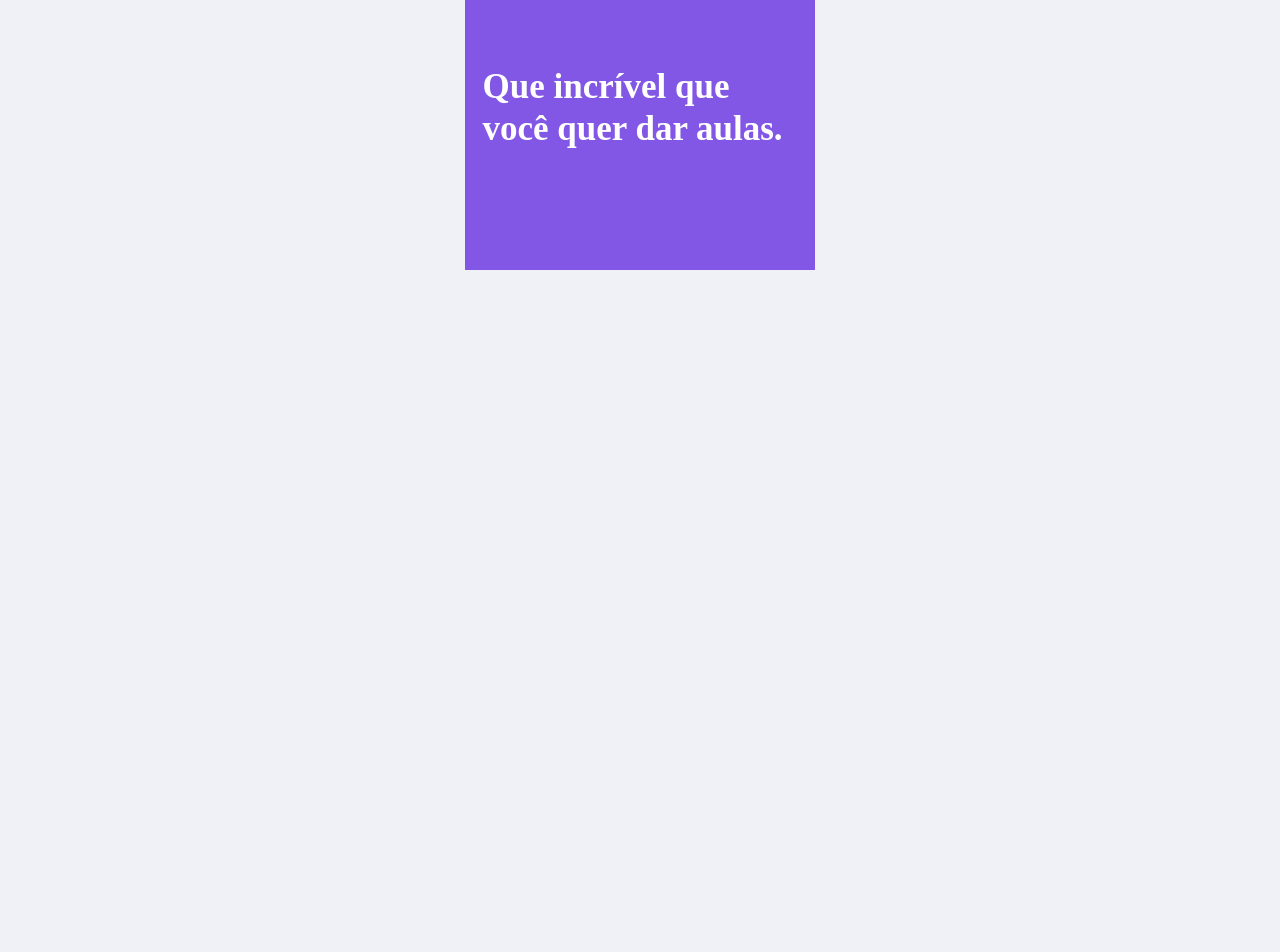
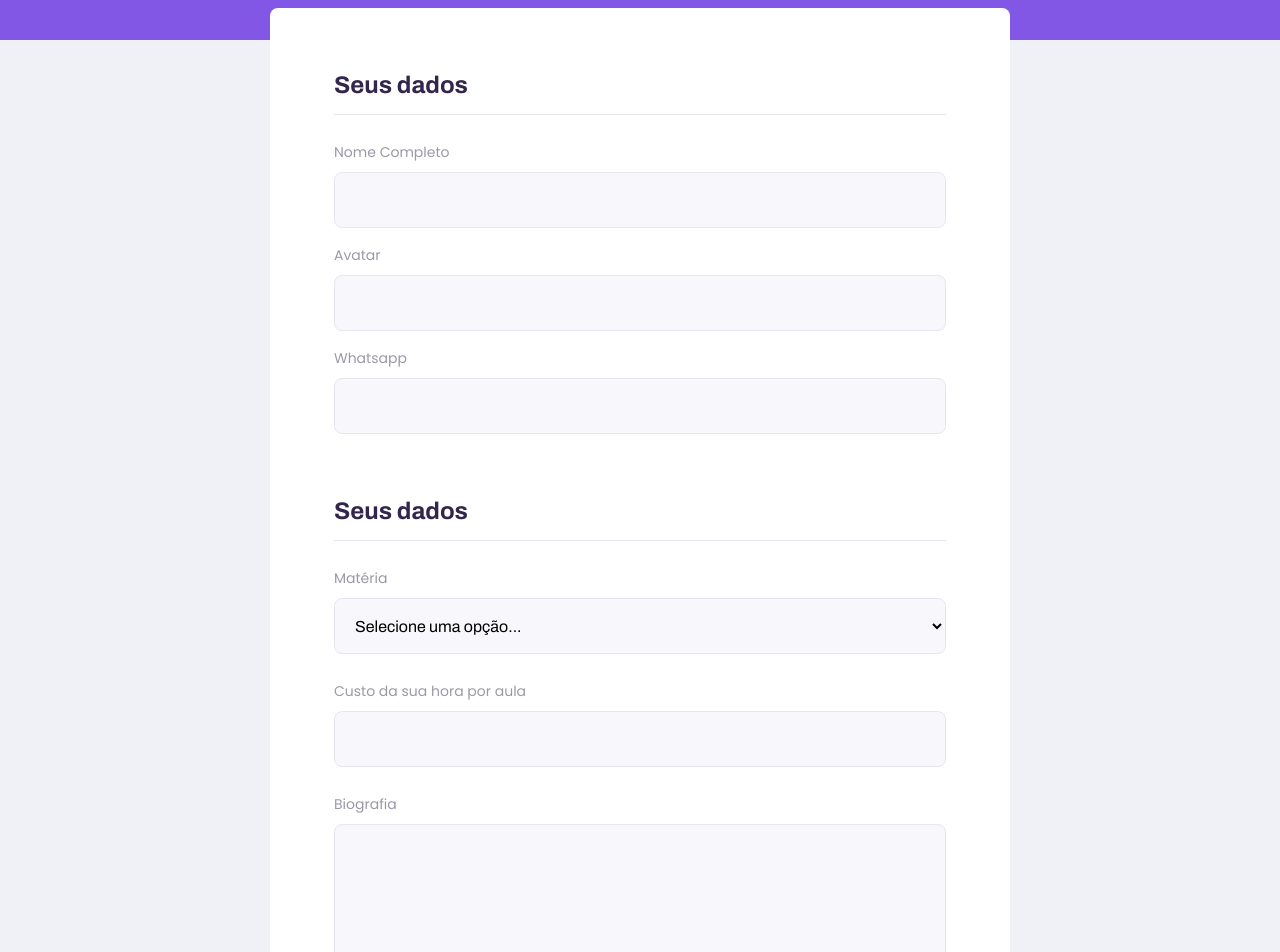
Before and after one commit to andreserudo/proffy, a React (Create React App) app in the folder web/: page /give-classes in a window 1280 px wide. Shown: the part 300-1252 px from the top of the page. Before the commit the page ends 800 px from the top, so only its background shows below. Built offline with nearby package versions, Linux system fonts and the light colour scheme.

Commit message:
componentes da pagina TeacherList

```diff
--- /dev/null
+++ b/web/src/components/Input/index.tsx
@@ -0,0 +1,21 @@
+import React, { InputHTMLAttributes} from 'react';
+
+import './styles.css';
+
+interface InputProps extends InputHTMLAttributes<HTMLInputElement> {
+  name: string;
+  label: string;
+}
+
+const Input: React.FC<InputProps> = ({ label, name, ...rest }) => {
+  return (
+
+    <div className="input-block">
+      <label htmlFor={name}>{ label }</label>
+      <input type="text" id={name} {...rest}/>
+    </div>
+
+  );
+}
+
+export default Input;
--- /dev/null
+++ b/web/src/components/Input/styles.css
@@ -0,0 +1,34 @@
+.input-block{
+  position: relative;
+}
+
+.input-block + .input-block {
+  margin-top: 1.4rem;
+}
+
+.input-block label{
+  font-size: 1.4rem;
+}
+
+.input-block input{
+  width: 100%;
+  height: 5.6rem;
+  margin-top: 0.8rem;
+  border-radius: 0.8rem;
+  background: var(--color-input-background);
+  border: 1px solid var(--color-line-in-white);
+  outline: 0;
+  padding: 0 1.6rem;
+  font: 1.6rem Archivo;
+}
+
+.input-block:focus-within::after{
+  width: calc(100% - 3.2rem);
+  height: 2px;
+  content: '';
+  background: var(--color-primary-light);
+  position: absolute;
+  left: 1.6rem;
+  right: 1.6rem;
+  bottom: 0;
+}
--- a/web/src/components/PageHeader/index.tsx
+++ b/web/src/components/PageHeader/index.tsx
@@ -8,6 +8,7 @@
 
 interface PageHeaderProps {
   title: string;
+  description?: string;
 }
 
 const PageHeader: React.FC<PageHeaderProps> = (props) => {
@@ -22,6 +23,8 @@
 
       <div className="header-content">
         <strong>{props.title}</strong>
+        { props.description && <p>{props.description}</p> }
+
         {props.children}
       </div>
     </header>
--- a/web/src/components/PageHeader/styles.css
+++ b/web/src/components/PageHeader/styles.css
@@ -40,6 +40,14 @@
   color: var(--color-title-in-primary);
 }
 
+.page-header .header-content p {
+  max-width: 30rem;
+  font-size: 1.6rem;
+  line-height: 2.6rem;
+  color: var(--color-text-in-primary);
+  margin-top: 2.4rem;
+}
+
 @media (min-width: 700px){
   .page-header {
     height: 340px;
--- /dev/null
+++ b/web/src/components/Select/index.tsx
@@ -0,0 +1,33 @@
+import React, { SelectHTMLAttributes} from 'react';
+
+import './styles.css';
+
+interface SelectProps extends SelectHTMLAttributes<HTMLSelectElement> {
+  name: string;
+  label: string;
+  options: Array<{
+    value: string;
+    label: string;
+  }>;
+}
+
+const Select: React.FC<SelectProps> = ({ label, name, options,...rest }) => {
+  return (
+
+    <div className="select-block">
+      <label htmlFor={name}>{ label }</label>
+      <select  id={name} {...rest}>
+        <option value="" disabled hidden selected>Selecione uma opção...</option>
+        {
+          options.map( option => {
+            return <option value={option.value} >{option.label}</option>
+          })
+        }
+
+      </select>
+    </div>
+
+  );
+}
+
+export default Select;
--- /dev/null
+++ b/web/src/components/Select/styles.css
@@ -0,0 +1,34 @@
+.select-block{
+  position: relative;
+}
+
+.select-block + .select-block {
+  margin-top: 1.4rem;
+}
+
+.select-block label{
+  font-size: 1.4rem;
+}
+
+.select-block select{
+  width: 100%;
+  height: 5.6rem;
+  margin-top: 0.8rem;
+  border-radius: 0.8rem;
+  background: var(--color-input-background);
+  border: 1px solid var(--color-line-in-white);
+  outline: 0;
+  padding: 0 1.6rem;
+  font: 1.6rem Archivo;
+}
+
+.select-block:focus-within::after{
+  width: calc(100% - 3.2rem);
+  height: 2px;
+  content: '';
+  background: var(--color-primary-light);
+  position: absolute;
+  left: 1.6rem;
+  right: 1.6rem;
+  bottom: 0;
+}
--- /dev/null
+++ b/web/src/components/Textarea/index.tsx
@@ -0,0 +1,21 @@
+import React, { TextareaHTMLAttributes} from 'react';
+
+import './styles.css';
+
+interface TextareaProps extends TextareaHTMLAttributes<HTMLTextAreaElement> {
+  name: string;
+  label: string;
+}
+
+const Textarea: React.FC<TextareaProps> = ({ label, name, ...rest }) => {
+  return (
+
+    <div className="textarea-block">
+      <label htmlFor={name}>{ label }</label>
+      <textarea  id={name} {...rest}/>
+    </div>
+
+  );
+}
+
+export default Textarea;
--- /dev/null
+++ b/web/src/components/Textarea/styles.css
@@ -0,0 +1,36 @@
+.textarea-block{
+  position: relative;
+}
+
+.textarea-block + .textarea-block {
+  margin-top: 1.4rem;
+}
+
+.textarea-block label{
+  font-size: 1.4rem;
+}
+
+.textarea-block textarea{
+  width: 100%;
+  height: 16rem;
+  min-height: 8rem;
+  margin-top: 0.8rem;
+  border-radius: 0.8rem;
+  background: var(--color-input-background);
+  border: 1px solid var(--color-line-in-white);
+  outline: 0;
+  resize: vertical;
+  padding: 1.2rem 1.6rem;
+  font: 1.6rem Archivo;
+}
+
+.textarea-block:focus-within::after{
+  width: calc(100% - 3.2rem);
+  height: 2px;
+  content: '';
+  background: var(--color-primary-light);
+  position: absolute;
+  left: 1.6rem;
+  right: 1.6rem;
+  bottom: 7px;
+}
--- a/web/src/pages/TeacherForm/index.tsx
+++ b/web/src/pages/TeacherForm/index.tsx
@@ -1,9 +1,67 @@
 import React from 'react';
 import PageHeader from '../../components/PageHeader';
 
+import Input from '../../components/Input';
+import Textarea from '../../components/Textarea';
+import Select from '../../components/Select';
+
+import warningIcon from '../../assets/images/icons/warning.svg';
+
+import './styles.css';
+
 function TeacherForm(){
   return (
-    <PageHeader title="Que incrível que você quer dar aulas."/>
+    <div id="page-teacher-form" className="container">
+
+      <PageHeader
+        title="Que incrível que você quer dar aulas."
+        description="O primeiro passo é preencher esse formulário de inscrição"
+      />
+
+      <main>
+
+        <fieldset>
+          <legend>Seus dados</legend>
+            <Input name="name" label="Nome Completo" />
+            <Input name="avatar" label="Avatar" />
+            <Input name="whatsapp" label="Whatsapp" />
+        </fieldset>
+
+        <fieldset>
+          <legend>Seus dados</legend>
+            <Select
+              name="subject"
+              label="Matéria"
+               options={[
+                { value: 'Artes', label: 'Artes'},
+                { value: 'Biologia', label: 'Biologia'},
+                { value: 'Ciências', label: 'Ciências'},
+                { value: 'Educação Física', label: 'Educação Física'},
+                { value: 'Geografia', label: 'Geografia'},
+                { value: 'História', label: 'História'},
+                { value: 'Matemática', label: 'Matemática'},
+                { value: 'Portuguẽs', label: 'Portuguẽs'},
+                { value: 'Química', label: 'Química'},
+              ]}
+            />
+            <Input name="cost" label="Custo da sua hora por aula" />
+            <Textarea name="bio" label="Biografia" />
+        </fieldset>
+
+        <footer>
+          <p>
+            <img src={warningIcon} alt="Aviso Importante"/>
+            Importante! <br />
+            Preencha todos os dados
+          </p>
+          <button type="button">
+            Salvar cadastro
+          </button>
+        </footer>
+
+      </main>
+
+    </div>
   )
 }
 
--- /dev/null
+++ b/web/src/pages/TeacherForm/styles.css
@@ -0,0 +1,115 @@
+#page-teacher-form{
+  width: 100vw;
+  height: 100vh;
+}
+
+#page-teacher-form .page-header .header-content{
+  margin-bottom: 6.4rem;
+}
+
+#page-teacher-form main {
+  background: var(--color-box-base);
+  width: 100%;
+  max-width: 74rem;
+  border-radius: 0.8rem;
+  margin: -3.2rem auto 3.2rem;
+  padding-top: 6.4rem;
+  overflow: hidden;
+}
+
+#page-teacher-form main  fieldset{
+  border: 0;
+  padding: 0 2.4rem;
+}
+
+#page-teacher-form main  fieldset + fieldset{
+  margin-top: 6.4rem;
+}
+
+#page-teacher-form main  fieldset legend{
+  font: 700 2.4rem Archivo;
+  color: var(--color-text-title);
+  margin-bottom: 2.4rem;
+  display: flex;
+  align-items: center;
+  justify-content: space-between;
+  width: 100%;
+  padding-bottom: 1.6rem;
+  border-bottom: 1px solid var(--color-line-in-white);
+}
+
+#page-teacher-form main  fieldset .input-block + .textarea-block,
+#page-teacher-form main  fieldset .select-block + .input-block {
+  margin-top: 2.4rem;
+}
+
+#page-teacher-form main label {
+  color: var(--color-text-complement);
+}
+
+#page-teacher-form main footer{
+  padding: 4rem 2.4rem;
+  background: var(--color-box-footer);
+  border-top: 1px solid var(--color-line-in-white);
+  margin-top: 6.4rem;
+}
+
+#page-teacher-form main footer p{
+  display: flex;
+  align-items: center;
+  justify-content: center;
+  font-size: 1.4rem;
+  line-height: 2.4rem;
+  color: var(--color-text-complement);
+}
+
+#page-teacher-form main footer button{
+  width: 100%;
+  height: 5.6rem;
+  background: var(--color-secundary);
+  color: var(--color-button-text);
+  border: 0;
+  border-radius: 0.8rem;
+  cursor: pointer;
+  font: 700 1.6rem Archivo;
+  display: flex;
+  align-items: center;
+  justify-content: center;
+  text-decoration: none;
+  transition: background-color 0.2s;
+  margin-top: 3.2rem;
+}
+
+#page-teacher-form main footer button:hover{
+  background: var(--color-secundary-dark);
+}
+
+@media (min-width: 700px){
+  #page-teacher-form{
+    max-width: 100vw;
+  }
+
+  #page-teacher-form .page-header .header-content{
+    margin-bottom: 0;
+  }
+
+  #page-teacher-form main fieldset{
+    padding: 0 6.4rem;
+  }
+
+  #page-teacher-form main footer{
+    padding: 4.0rem 6.4rem;
+    display: flex;
+    align-items: center;
+    justify-content: space-between;
+  }
+
+  #page-teacher-form main footer p{
+    justify-content: space-between;
+  }
+
+  #page-teacher-form main footer button{
+    width: 20rem;
+    margin-top: 0;
+  }
+}
--- a/web/src/pages/TeacherList/index.tsx
+++ b/web/src/pages/TeacherList/index.tsx
@@ -4,6 +4,7 @@
 
 import './styles.css';
 import TeacherItem from '../../components/TeacherItem';
+import Input from '../../components/Input';
 
 function TeacherList(){
   return (
@@ -11,20 +12,11 @@
       <PageHeader title="Estes são os proffy disponiveis.">
         <form id="search-teachers">
 
-          <div className="input-block">
-            <label htmlFor="subject">Matéria</label>
-            <input type="text" id="subject"/>
-          </div>
+          <Input name="subject" label="Matéria" />
 
-          <div className="input-block">
-            <label htmlFor="week_day">Dia da semana:</label>
-            <input type="text" id="week_day"/>
-          </div>
+          <Input name="week_day" label="Dia da semana" />
 
-          <div className="input-block">
-            <label htmlFor="time">Hora</label>
-            <input type="text" id="time"/>
-          </div>
+          <Input name="time" label="Hora" />
 
         </form>
       </PageHeader>
--- a/web/src/pages/TeacherList/styles.css
+++ b/web/src/pages/TeacherList/styles.css
@@ -11,40 +11,6 @@
   color: var(--color-text-in-primary);
 }
 
-#search-teachers .input-block{
-  position: relative;
-}
-
-#search-teachers .input-block + .input-block {
-  margin-top: 1.4rem;
-}
-
-#search-teachers .input-block label{
-  font-size: 1.4rem;
-}
-
-#search-teachers .input-block input{
-  width: 100%;
-  height: 5.6rem;
-  margin-top: 0.8rem;
-  border-radius: 0.8rem;
-  background: var(--color-input-background);
-  border: 1px solid var(--color-line-in-white);
-  outline: 0;
-  padding: 0 1.6rem;
-  font: 1.6rem Archivo;
-}
-
-#search-teachers .input-block:focus-within::after{
-  width: calc(100% - 3.2rem);
-  height: 2px;
-  content: '';
-  background: var(--color-primary-light);
-  position: absolute;
-  left: 1.6rem;
-  right: 1.6rem;
-  bottom: 0;
-}
 
 #page-teacher-list main {
   margin: 3.2rem auto;
```
